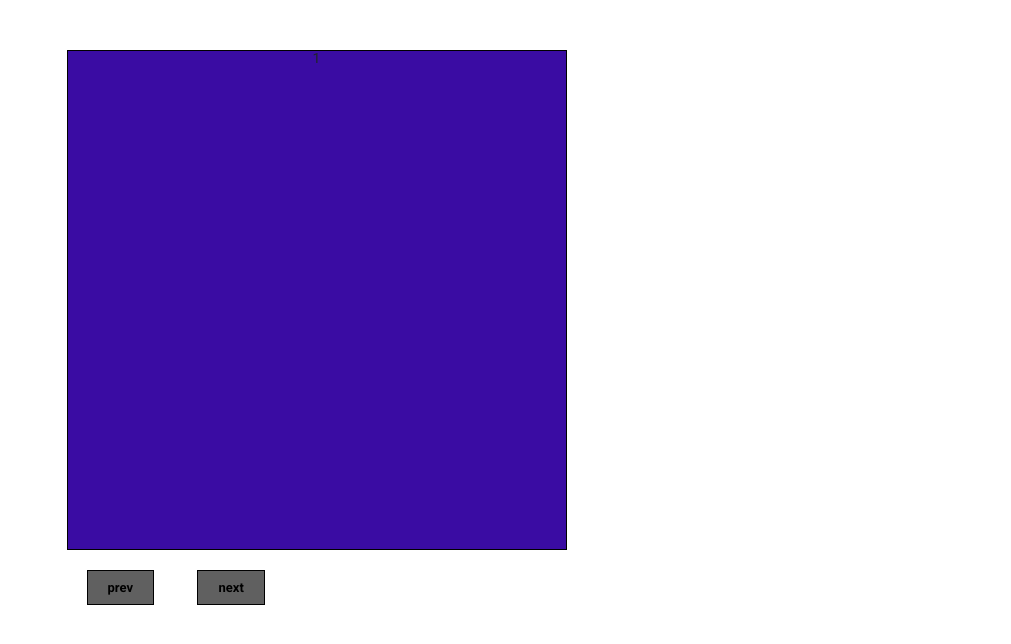
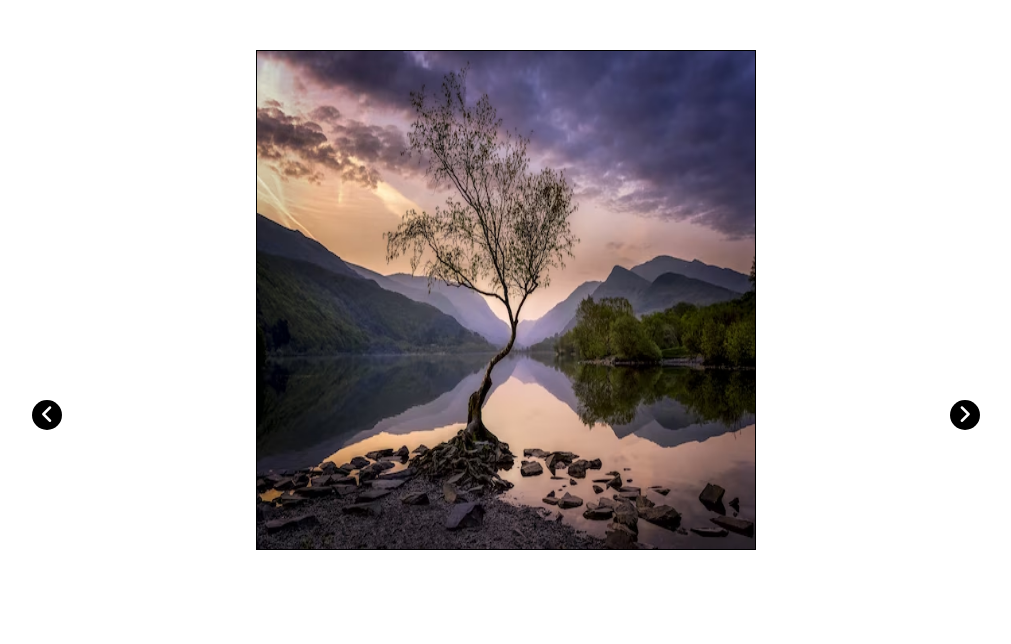
Before and after one commit to Vkrtn/js-lesson-27-28, a plain HTML site: page index.html in a window 1280 px wide. Shown: the whole page, without its empty margins (134-1145 px from the left). Drawn offline with nearby package versions, Linux system fonts and the light colour scheme.

Commit message:
design added

```diff
--- a/index.html
+++ b/index.html
@@ -31,13 +31,13 @@
       <div class="container">
         <div class="slider">
           <div class="slides">
-            <div class="box-item box-item-1 box-item_active">1</div>
-            <div class="box-item box-item-2">2</div>
-            <div class="box-item box-item-3">3</div>
+            <div class="box-item box-item-1 box-item_active"><img src="./img/lone-tree_181624-46361.avif" alt=""></div>
+            <div class="box-item box-item-2"><img src="./img/atmosphere-01.jpg" alt=""></div>
+            <div class="box-item box-item-3"><img src="./img/17047.jpg" alt=""></div>
           </div>
           <div class="slides-mg">
-            <button class="slider-btn slider-btn_prev ">prev</button>
-            <button class="slider-btn slider-btn_next ">next</button>
+            <button class="slider-btn slider-btn_prev btn"><i class="fa-solid fa-angle-left fa-xl" style="color: #fff;"></i></button>
+            <button class="slider-btn slider-btn_next btn "><i class="fa-solid fa-angle-right fa-xl" style="color: #fff;"></i></button>
           </div>
         </div>
       </div>
--- a/scss/style.scss
+++ b/scss/style.scss
@@ -1,6 +1,7 @@
 @import "./vars.scss";
 @import "./reset.scss";
 @import url("https://fonts.googleapis.com/css2?family=Roboto:wght@100;300;400;500;700;900&display=swap");
+
 
 :root[data-theme="white"] {
   --body-bg-color: white;
@@ -36,11 +37,15 @@ margin: 0 auto;
 
 .slider{
   margin: 50px;
+  display: flex;
+  flex-direction: column;
+  gap: 20px;
+  align-items: center;
+  justify-content: center;
 
   .slides{
     display: flex;
     gap: 20px;
-    justify-content: center;
     overflow: hidden;
     width: 500px;
     height: 500px;
@@ -53,24 +58,33 @@ margin: 0 auto;
   text-align: center;
   border: 1px solid black;
   opacity: 0;
+  transition: .3s  ease-in-out;
+  img{
+width: 100%;
+height: 100%;
+
+  }
 }
-.box-item-1{
-  background-color: #3a0ca3;
-}.box-item-2{
-  background-color: #b54f4f;
-}.box-item-3{
-  background-color: #c6adff;
-}
+
 .box-item_active{
   opacity: 1;
 }
 
+
 .slider-btn{
-  padding: 10px 20px;
-  background-color: #606060;
-  font-weight: bold;
-  border: 1px solid black;
-  margin: 20px;
-
+  background-color: #000000;
+  width: 30px;
+  height: 30px;
+  border-radius: 50%;
+  display: flex;align-items: center;justify-content: center;
+}
+.slider-btn_next{
+  position: absolute;
+  top: 50%;
+  right: 13%;
+}.slider-btn_prev{
+  position: absolute;
+  top: 50%;
+  left: 13%;
 }
 }
```
Also changed, not shown: css/style.css, css/style.min.css, img/17047.jpg (added), img/atmosphere-01.jpg (added), img/lone-tree_181624-46361.avif (added), 2 other files.
